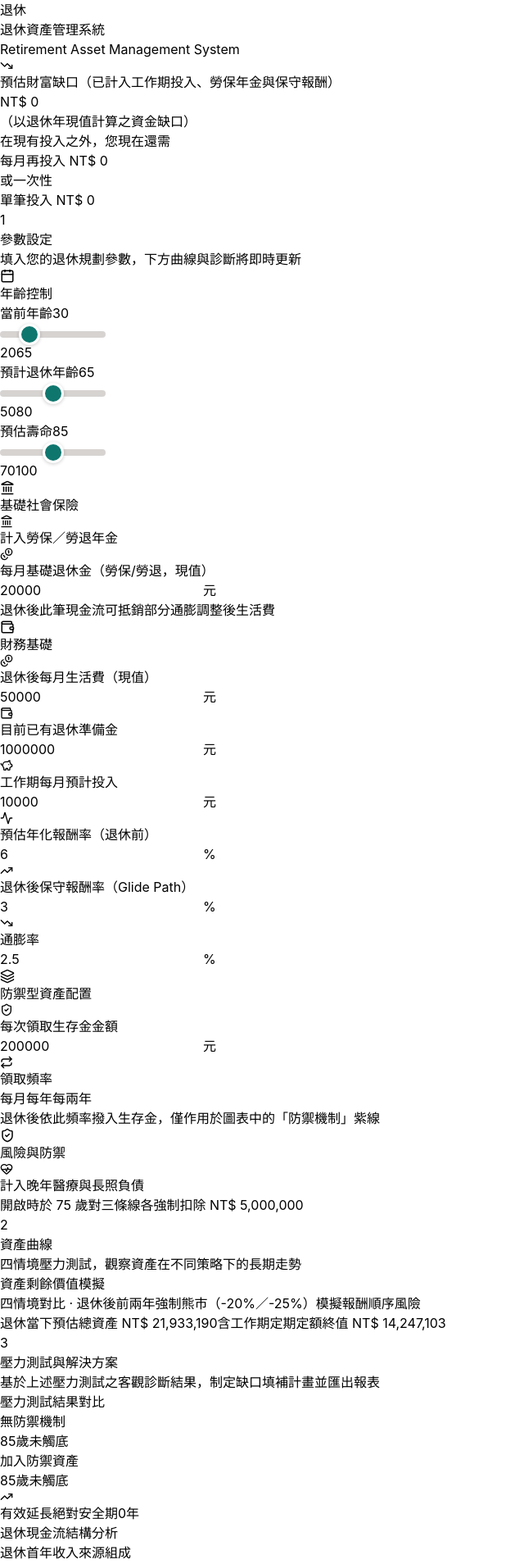
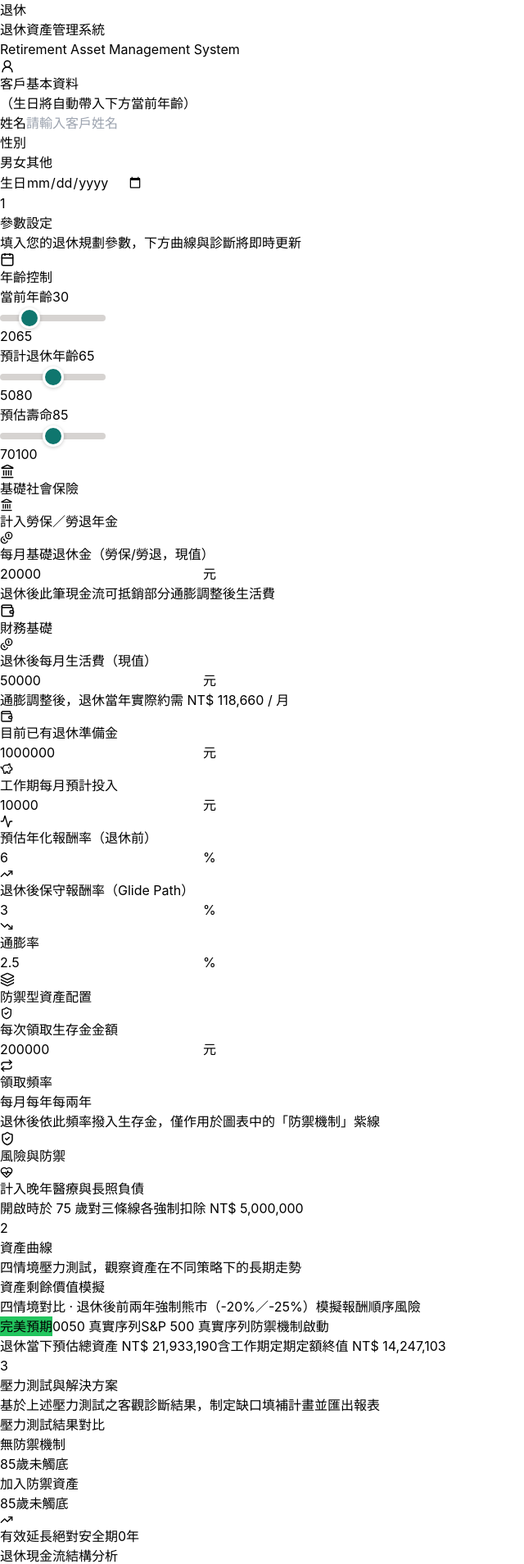
Before and after one commit to wilber8767-ai/retiring, a React (Vite) app in the folder ycc-retirement/: page / in a window 1280 px wide. Shown: the top 1908 px of the page at 82% size, without its empty margins (0-640 px from the left). Built offline with nearby package versions, Linux system fonts and the light colour scheme.

Commit message:
feat: 新增退休快照表格(退休時資產+可支撐年數)

```diff
--- a/ycc-retirement/src/App.jsx
+++ b/ycc-retirement/src/App.jsx
@@ -7,7 +7,7 @@ import {
 import {
   Wallet, TrendingDown, ShieldCheck, Activity, HeartPulse, Coins, Calendar,
   PiggyBank, Landmark, TrendingUp, Skull, Layers, Repeat,
-  FileText,
+  FileText, UserRound,
 } from "lucide-react";
 
 // ===== 歷史報酬序列（價格報酬，不含配息）=====
@@ -110,6 +110,11 @@ function Toggle({ checked, onChange }) {
 }
 
 export default function App() {
+  // ===== 客戶基本資料（純記錄，不影響計算；生日會連動當前年齡）=====
+  const [clientName, setClientName] = useState("");
+  const [clientGender, setClientGender] = useState("");
+  const [clientBirth, setClientBirth] = useState("");
+
   // ===== 狀態 =====
   const [currentAge, setCurrentAge] = useState(30);
   const [retireAge, setRetireAge] = useState(65);
@@ -128,6 +133,9 @@ export default function App() {
 
   const [includeMedical, setIncludeMedical] = useState(true); // 75 歲扣 500 萬
 
+  // 圖表曲線可見性（預設只顯示完美預期，其餘由按鈕開啟）
+  const [showLines, setShowLines] = useState({ perfect: true, t0050: false, sp500: false, defense: false });
+
   // ★防禦型資產配置（生存金）
   const [survivalAmount, setSurvivalAmount] = useState(200000); // 每次領取生存金金額
   const [survivalFreq, setSurvivalFreq] = useState(2); // 領取頻率：0=每月, 1=每年, 2=每兩年
@@ -136,6 +144,18 @@ export default function App() {
   const MEDICAL_AGE = 75;
 
   // ===== 核心運算 =====
+  // 生日變動 -> 自動換算當前年齡並回填滑桿
+  useEffect(() => {
+    if (!clientBirth) return;
+    const b = new Date(clientBirth);
+    if (isNaN(b.getTime())) return;
+    const now = new Date();
+    let age = now.getFullYear() - b.getFullYear();
+    const m = now.getMonth() - b.getMonth();
+    if (m < 0 || (m === 0 && now.getDate() < b.getDate())) age--;
+    if (age >= 20 && age <= 65) setCurrentAge(age);
+  }, [clientBirth]);
+
   const calc = useMemo(() => {
     const rPre = annualReturn / 100;   // 退休前報酬
     const rPost = retireReturn / 100;  // 退休後保守報酬（綠線用）
@@ -308,6 +328,7 @@ export default function App() {
 
     return {
       gapAtRetire, extraMonthly, lumpSum, fundAtRetire, contributionFV,
+      firstYearMonthly,
       data, retireAge,
       ruin: { perfect: ruinPerfect, sp500: ruinSP, t0050: ruin0050, defense: ruinDefense },
       spRuinAge, defRuinAge, extraSafeYears,
@@ -331,29 +352,44 @@ export default function App() {
         </div>
       </header>
 
-      <section className="px-6 py-8 bg-gradient-to-b from-white to-stone-50 border-b border-stone-200">
-        <div className="max-w-5xl mx-auto text-center">
-          <p className="text-stone-500 text-sm flex items-center justify-center gap-2 mb-2">
-            <TrendingDown size={16} className="text-red-400" />
-            預估財富缺口（已計入工作期投入、勞保年金與保守報酬）
-          </p>
-          <div className="text-5xl md:text-6xl font-black text-teal-700 mb-2">
-            NT$ {fmt(calc.gapAtRetire)}
+      <section className="px-6 py-6 bg-gradient-to-b from-white to-stone-50 border-b border-stone-200">
+        <div className="max-w-5xl mx-auto">
+          <div className="flex items-center gap-2 mb-4">
+            <UserRound size={18} className="text-teal-700" />
+            <h2 className="text-lg font-bold text-stone-900">客戶基本資料</h2>
+            <span className="text-xs text-stone-400">（生日將自動帶入下方當前年齡）</span>
           </div>
-          <p className="text-stone-400 text-xs mb-6">（以退休年現值計算之資金缺口）</p>
-
-          <div className="grid grid-cols-1 md:grid-cols-2 gap-4 max-w-3xl mx-auto">
-            <div className="bg-white border border-teal-600/30 rounded-xl p-5 shadow-sm">
-              <p className="text-stone-500 text-sm mb-1">在現有投入之外，您現在還需</p>
-              <p className="text-2xl font-bold text-stone-900">
-                每月再投入 <span className="text-teal-700">NT$ {fmt(calc.extraMonthly)}</span>
-              </p>
+          <div className="grid grid-cols-1 md:grid-cols-3 gap-4">
+            <div>
+              <label className="block text-sm font-medium text-stone-700 mb-1">姓名</label>
+              <input
+                type="text" value={clientName}
+                onChange={(e) => setClientName(e.target.value)}
+                placeholder="請輸入客戶姓名"
+                className="w-full bg-white border border-stone-300 rounded-lg px-3 py-2 text-stone-900 focus:outline-none focus:ring-2 focus:ring-teal-600"
+              />
             </div>
-            <div className="bg-white border border-teal-600/30 rounded-xl p-5 shadow-sm">
-              <p className="text-stone-500 text-sm mb-1">或一次性</p>
-              <p className="text-2xl font-bold text-stone-900">
-                單筆投入 <span className="text-teal-700">NT$ {fmt(calc.lumpSum)}</span>
-              </p>
+            <div>
+              <label className="block text-sm font-medium text-stone-700 mb-1">性別</label>
+              <div className="grid grid-cols-3 gap-2">
+                {["男", "女", "其他"].map((g) => (
+                  <button
+                    key={g}
+                    onClick={() => setClientGender(g)}
+                    className={`py-2 rounded-lg text-sm font-medium transition-colors border ${clientGender === g ? "bg-teal-700 text-white border-teal-700" : "bg-white text-stone-600 border-stone-300"}`}
+                  >
+                    {g}
+                  </button>
+                ))}
+              </div>
+            </div>
+            <div>
+              <label className="block text-sm font-medium text-stone-700 mb-1">生日</label>
+              <input
+                type="date" value={clientBirth}
+                onChange={(e) => setClientBirth(e.target.value)}
+                className="w-full bg-white border border-stone-300 rounded-lg px-3 py-2 text-stone-900 focus:outline-none focus:ring-2 focus:ring-teal-600"
+              />
             </div>
           </div>
         </div>
@@ -397,6 +433,9 @@ export default function App() {
                   <Wallet size={18} className="text-teal-700" /> 財務基礎
                 </h2>
                 <NumberInput label="退休後每月生活費（現值）" value={monthlyExpense} setValue={setMonthlyExpense} suffix="元" step={1000} icon={Coins} />
+                <p className="-mt-3 mb-4 text-xs text-stone-500">
+                  通膨調整後，退休當年實際約需 <span className="font-semibold text-teal-700">NT$ {fmt(calc.firstYearMonthly)}</span> / 月
+                </p>
                 <NumberInput label="目前已有退休準備金" value={initialFund} setValue={setInitialFund} suffix="元" step={10000} icon={Wallet} />
                 <NumberInput label="工作期每月預計投入" value={monthlyContribution} setValue={setMonthlyContribution} suffix="元" step={1000} icon={PiggyBank} />
                 <NumberInput label="預估年化報酬率（退休前）" value={annualReturn} setValue={setAnnualReturn} suffix="%" step={0.1} icon={Activity} />
@@ -462,26 +501,46 @@ export default function App() {
           <p className="text-xs text-stone-400 mb-4">四情境壓力測試，觀察資產在不同策略下的長期走勢</p>
           <div className="bg-white rounded-xl p-6 border border-stone-200 shadow-sm">
             <h2 className="text-lg font-bold mb-1">資產剩餘價值模擬</h2>
-            <p className="text-xs text-stone-500 mb-4">
+            <p className="text-xs text-stone-500 mb-3">
               四情境對比 · 退休後前兩年強制熊市（-20%／-25%）模擬報酬順序風險
             </p>
+            <div className="flex flex-wrap gap-2 mb-4">
+              {[
+                { key: "perfect", label: "完美預期", color: "#22c55e" },
+                { key: "t0050", label: "0050 真實序列", color: "#3b82f6" },
+                { key: "sp500", label: "S&P 500 真實序列", color: "#ef4444" },
+                { key: "defense", label: "防禦機制啟動", color: "#9333ea" },
+              ].map((ln) => {
+                const on = showLines[ln.key];
+                return (
+                  <button
+                    key={ln.key}
+                    onClick={() => setShowLines((p) => ({ ...p, [ln.key]: !p[ln.key] }))}
+                    className={`flex items-center gap-2 px-3 py-1.5 rounded-full text-xs font-medium border transition-colors ${on ? "text-white border-transparent" : "bg-white text-stone-500 border-stone-300"}`}
+                    style={on ? { backgroundColor: ln.color } : undefined}
+                  >
+                    <span className="w-2.5 h-2.5 rounded-full inline-block" style={{ background: on ? "#ffffff" : ln.color }} />
+                    {ln.label}
+                  </button>
+                );
+              })}
+            </div>
             <div className="h-[460px]">
               <ResponsiveContainer width="100%" height="100%">
                 <LineChart data={calc.data} margin={{ top: 40, right: 24, left: 10, bottom: 10 }}>
                   <CartesianGrid strokeDasharray="3 3" stroke="#e7e5e4" />
                   <XAxis dataKey="age" stroke="#78716c"
                     label={{ value: "年齡", position: "insideBottomRight", offset: -5, fill: "#78716c" }} />
-                  <YAxis stroke="#78716c" tickFormatter={(v) => `${fmtMan(v)}萬`} width={60} />
+                  <YAxis stroke="#78716c" tickFormatter={(v) => `${fmtMan(v)}萬`} width={80} />
                   <Tooltip formatter={(v, name) => [`NT$ ${fmt(v)}`, name]}
                     labelFormatter={(l) => `${l} 歲`}
                     contentStyle={{ backgroundColor: "#ffffff", border: "1px solid #d6d3d1", borderRadius: 8, color: "#1c1917" }} />
-                  <Legend />
                   <ReferenceLine x={calc.retireAge} stroke="#0f766e" strokeDasharray="4 4"
                     label={{ value: "退休", fill: "#0f766e", position: "insideTop", fontSize: 12, dy: -20 }} />
-                  <Line type="monotone" dataKey="perfect" name="完美預期(Glide Path)" stroke="#22c55e" strokeDasharray="6 4" strokeWidth={2} dot={false} />
-                  <Line type="monotone" dataKey="sp500" name="S&P 500 真實序列" stroke="#ef4444" strokeWidth={2.5} dot={false} />
-                  <Line type="monotone" dataKey="t0050" name="0050 真實序列" stroke="#3b82f6" strokeWidth={2.5} dot={false} />
-                  <Line type="monotone" dataKey="defense" name="防禦機制啟動" stroke="#9333ea" strokeWidth={2.5} dot={false} />
+                  {showLines.perfect && <Line type="monotone" dataKey="perfect" name="完美預期(Glide Path)" stroke="#22c55e" strokeDasharray="6 4" strokeWidth={2} dot={false} isAnimationActive={false} />}
+                  {showLines.sp500 && <Line type="monotone" dataKey="sp500" name="S&P 500 真實序列" stroke="#ef4444" strokeWidth={2.5} dot={false} isAnimationActive={false} />}
+                  {showLines.t0050 && <Line type="monotone" dataKey="t0050" name="0050 真實序列" stroke="#3b82f6" strokeWidth={2.5} dot={false} isAnimationActive={false} />}
+                  {showLines.defense && <Line type="monotone" dataKey="defense" name="防禦機制啟動" stroke="#9333ea" strokeWidth={2.5} dot={false} isAnimationActive={false} />}
                 </LineChart>
               </ResponsiveContainer>
             </div>
```
